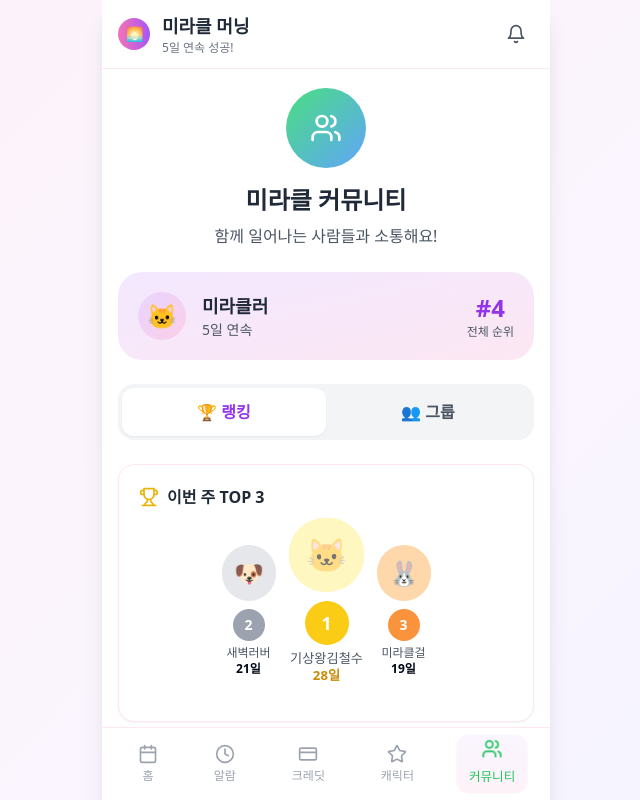
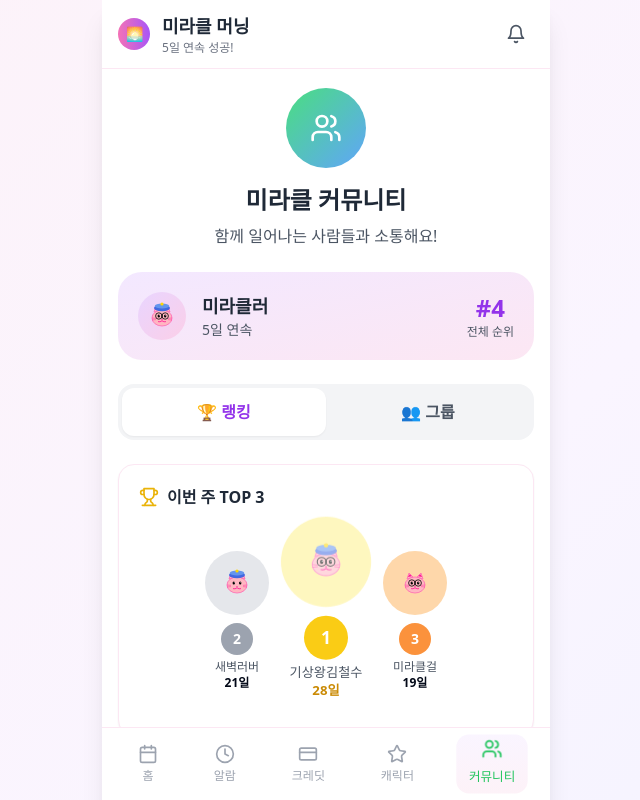
Before and after one commit to kimdevv/miracle-mornings-crew, a React (Vite) app: page / in a window 1280 px wide. Both pictures are taken after a click on the button "커뮤니티". Shown: the top 800 px of the page, without its empty margins (314-954 px from the left). Built offline with nearby package versions, Linux system fonts and the light colour scheme.

Commit message:
Fix: Update character display
Updated character display to use the character from the character customization tab instead of emojis.

```diff
--- a/src/components/Community.tsx
+++ b/src/components/Community.tsx
@@ -9,13 +9,68 @@ const Community = ({ user }: CommunityProps) => {
   const [activeTab, setActiveTab] = useState('ranking');
   const [selectedPlayer, setSelectedPlayer] = useState(null);
 
+  // 캐릭터 렌더링 함수
+  const renderCharacter = (character: any, size: number = 40) => (
+    <svg width={size} height={size} viewBox="0 0 100 100">
+      <g>
+        {/* 고양이 얼굴 */}
+        <ellipse cx="50" cy="55" rx="25" ry="20" fill="#FFB6C1" stroke="#FF69B4" strokeWidth="2"/>
+
+        {/* 귀 */}
+        <path d="M30 40 L35 25 L45 35 Z" fill="#FFB6C1" stroke="#FF69B4" strokeWidth="2"/>
+        <path d="M70 40 L65 25 L55 35 Z" fill="#FFB6C1" stroke="#FF69B4" strokeWidth="2"/>
+        <path d="M32 35 L37 28 L42 33 Z" fill="#FF1493"/>
+        <path d="M68 35 L63 28 L58 33 Z" fill="#FF1493"/>
+
+        {/* 눈 */}
+        <ellipse cx="42" cy="50" rx="3" ry="4" fill="#000"/>
+        <ellipse cx="58" cy="50" rx="3" ry="4" fill="#000"/>
+        <ellipse cx="43" cy="49" rx="1" ry="1" fill="#FFF"/>
+        <ellipse cx="59" cy="49" rx="1" ry="1" fill="#FFF"/>
+
+        {/* 코 */}
+        <path d="M48 58 L52 58 L50 62 Z" fill="#FF1493"/>
+
+        {/* 입 */}
+        <path d="M50 62 Q45 66 40 64" stroke="#FF1493" strokeWidth="2" fill="none"/>
+        <path d="M50 62 Q55 66 60 64" stroke="#FF1493" strokeWidth="2" fill="none"/>
+
+        {/* 수염 */}
+        <line x1="25" y1="55" x2="35" y2="56" stroke="#FF1493" strokeWidth="1"/>
+        <line x1="25" y1="60" x2="35" y2="59" stroke="#FF1493" strokeWidth="1"/>
+        <line x1="75" y1="55" x2="65" y2="56" stroke="#FF1493" strokeWidth="1"/>
+        <line x1="75" y1="60" x2="65" y2="59" stroke="#FF1493" strokeWidth="1"/>
+
+        {/* 장착된 아이템들 */}
+        {character && character.accessories && character.accessories.includes('hat') && (
+          <>
+            <ellipse cx="50" cy="30" rx="20" ry="8" fill="#4169E1"/>
+            <ellipse cx="50" cy="25" rx="18" ry="6" fill="#6495ED"/>
+            <circle cx="50" cy="20" r="4" fill="#FFD700"/>
+          </>
+        )}
+
+        {character && character.accessories && character.accessories.includes('glasses') && (
+          <>
+            <circle cx="42" cy="50" r="8" fill="none" stroke="#000" strokeWidth="2"/>
+            <circle cx="58" cy="50" r="8" fill="none" stroke="#000" strokeWidth="2"/>
+            <line x1="50" y1="48" x2="50" y2="52" stroke="#000" strokeWidth="2"/>
+          </>
+        )}
+      </g>
+    </svg>
+  );
+
   // 임시 랭킹 데이터 with character info
   const rankingData = [
     {
       id: 1,
       name: '기상왕김철수',
       streak: 28,
-      character: '🐱',
+      character: {
+        type: 'cat',
+        accessories: ['hat', 'glasses']
+      },
       items: {
         hats: [{ name: '왕관', equipped: true }],
         accessories: [{ name: '선글라스', equipped: true }],
@@ -26,7 +81,10 @@ const Community = ({ user }: CommunityProps) => {
       id: 2,
       name: '새벽러버',
       streak: 21,
-      character: '🐶',
+      character: {
+        type: 'cat',
+        accessories: ['hat']
+      },
       items: {
         hats: [{ name: '야구모자', equipped: true }],
         accessories: [{ name: '목걸이', equipped: true }],
@@ -37,7 +95,10 @@ const Community = ({ user }: CommunityProps) => {
       id: 3,
       name: '미라클걸',
       streak: 19,
-      character: '🐰',
+      character: {
+        type: 'cat',
+        accessories: ['glasses']
+      },
       items: {
         hats: [{ name: '비니', equipped: true }],
         accessories: [{ name: '리본', equipped: true }],
@@ -48,7 +109,7 @@ const Community = ({ user }: CommunityProps) => {
       id: 4,
       name: user.name,
       streak: user.consecutiveDays,
-      character: '🐱',
+      character: user.character,
       items: {
         hats: [{ name: '야구모자', equipped: true }],
         accessories: [{ name: '안경', equipped: true }],
@@ -100,12 +161,6 @@ const Community = ({ user }: CommunityProps) => {
     }
   };
 
-  const renderCharacterEmoji = (character: string) => (
-    <div className="w-12 h-12 bg-gradient-to-br from-purple-200 to-pink-200 rounded-full flex items-center justify-center">
-      <span className="text-2xl">{character}</span>
-    </div>
-  );
-
   const renderPlayerModal = (player: any) => (
     <div className="fixed inset-0 bg-black bg-opacity-50 flex items-center justify-center z-50 p-4">
       <div className="bg-white rounded-3xl p-6 max-w-sm w-full max-h-[80vh] overflow-y-auto">
@@ -122,7 +177,7 @@ const Community = ({ user }: CommunityProps) => {
         {/* 캐릭터 */}
         <div className="text-center mb-6">
           <div className="w-24 h-24 bg-gradient-to-br from-purple-200 to-pink-200 rounded-full flex items-center justify-center mx-auto mb-3">
-            <span className="text-4xl">{player.character}</span>
+            {renderCharacter(player.character, 60)}
           </div>
           <p className="text-lg font-bold text-gray-800">{player.name}</p>
           <p className="text-sm text-gray-600">{player.streak}일 연속 성공</p>
@@ -210,7 +265,9 @@ const Community = ({ user }: CommunityProps) => {
       {/* 내 프로필 카드 */}
       <div className="bg-gradient-to-br from-purple-100 to-pink-100 rounded-3xl p-5">
         <div className="flex items-center space-x-4">
-          {renderCharacterEmoji('🐱')}
+          <div className="w-12 h-12 bg-gradient-to-br from-purple-200 to-pink-200 rounded-full flex items-center justify-center">
+            {renderCharacter(user.character, 40)}
+          </div>
 
           <div className="flex-1">
             <h3 className="font-bold text-gray-800 text-lg">{user.name}</h3>
@@ -261,7 +318,7 @@ const Community = ({ user }: CommunityProps) => {
               {/* 2등 */}
               <div className="text-center" onClick={() => setSelectedPlayer(rankingData[1])}>
                 <div className="bg-gray-200 rounded-full p-3 mb-2 cursor-pointer hover:bg-gray-300 transition-all">
-                  <span className="text-2xl">🐶</span>
+                  {renderCharacter(rankingData[1].character, 40)}
                 </div>
                 <div className="bg-gray-400 text-white rounded-full w-8 h-8 flex items-center justify-center mx-auto mb-1 text-sm font-bold">2</div>
                 <p className="text-xs text-gray-600">새벽러버</p>
@@ -271,7 +328,7 @@ const Community = ({ user }: CommunityProps) => {
               {/* 1등 */}
               <div className="text-center transform scale-110" onClick={() => setSelectedPlayer(rankingData[0])}>
                 <div className="bg-yellow-200 rounded-full p-4 mb-2 animate-pulse cursor-pointer hover:bg-yellow-300 transition-all">
-                  <span className="text-3xl">🐱</span>
+                  {renderCharacter(rankingData[0].character, 50)}
                 </div>
                 <div className="bg-yellow-400 text-white rounded-full w-10 h-10 flex items-center justify-center mx-auto mb-1 font-bold">1</div>
                 <p className="text-xs text-gray-600">기상왕김철수</p>
@@ -281,7 +338,7 @@ const Community = ({ user }: CommunityProps) => {
               {/* 3등 */}
               <div className="text-center" onClick={() => setSelectedPlayer(rankingData[2])}>
                 <div className="bg-orange-200 rounded-full p-3 mb-2 cursor-pointer hover:bg-orange-300 transition-all">
-                  <span className="text-2xl">🐰</span>
+                  {renderCharacter(rankingData[2].character, 40)}
                 </div>
                 <div className="bg-orange-400 text-white rounded-full w-8 h-8 flex items-center justify-center mx-auto mb-1 text-sm font-bold">3</div>
                 <p className="text-xs text-gray-600">미라클걸</p>
@@ -315,7 +372,9 @@ const Community = ({ user }: CommunityProps) => {
                       {index + 1}
                     </div>
 
-                    {renderCharacterEmoji(player.character)}
+                    <div className="w-12 h-12 bg-gradient-to-br from-purple-200 to-pink-200 rounded-full flex items-center justify-center">
+                      {renderCharacter(player.character, 40)}
+                    </div>
 
                     <div>
                       <div className="flex items-center space-x-2">
@@ -475,7 +534,9 @@ const Community = ({ user }: CommunityProps) => {
                     <div key={member.id} className="flex items-center justify-between p-3 bg-gray-50 rounded-xl">
                       <div className="flex items-center space-x-3">
                         <div className="relative">
-                          {renderCharacterEmoji('🐱')}
+                          <div className="w-12 h-12 bg-gradient-to-br from-purple-200 to-pink-200 rounded-full flex items-center justify-center">
+                            {renderCharacter(user.character, 40)}
+                          </div>
                           <div className={`absolute -bottom-1 -right-1 w-3 h-3 rounded-full ${
                             member.online ? 'bg-green-400' : 'bg-gray-400'
                           }`}></div>
@@ -524,7 +585,9 @@ const Community = ({ user }: CommunityProps) => {
 
                 <div className="space-y-3">
                   <div className="flex items-center space-x-3 p-3 bg-green-50 rounded-xl">
-                    <span className="text-2xl">🐶</span>
+                    <div className="w-8 h-8 bg-gradient-to-br from-purple-200 to-pink-200 rounded-full flex items-center justify-center">
+                      {renderCharacter({ type: 'cat', accessories: ['hat'] }, 24)}
+                    </div>
                     <div className="flex-1">
                       <p className="text-sm"><strong>의대생김철수</strong>님이 21일 연속 기상을 달성했어요!</p>
                       <p className="text-xs text-gray-500">30분 전</p>
--- a/src/components/MainDashboard.tsx
+++ b/src/components/MainDashboard.tsx
@@ -18,12 +18,8 @@ const MainDashboard = ({ user, setUser }: MainDashboardProps) => {
   const todaySuccessUsers = todayParticipants - todayFailures;
   const expectedReward = todaySuccessUsers > 0 ? Math.floor(totalFailureAmount / todaySuccessUsers) : 0;
 
-  return (
-    <div className="px-4 py-6 space-y-6">
-      {/* 메인 캐릭터 카드 */}
-      <div className="bg-gradient-to-br from-pink-100 to-purple-100 rounded-3xl p-6 text-center">
-        <div className="w-32 h-32 mx-auto mb-4 bg-gradient-to-br from-pink-200 to-purple-200 rounded-full flex items-center justify-center">
-          {/* 귀여운 고양이 캐릭터 SVG */}
+  // 캐릭터 렌더링 함수
+  const renderCharacter = (character: any) => (
     <svg width="80" height="80" viewBox="0 0 100 100" className="animate-bounce">
       <g>
         {/* 고양이 얼굴 */}
@@ -54,12 +50,32 @@ const MainDashboard = ({ user, setUser }: MainDashboardProps) => {
         <line x1="75" y1="55" x2="65" y2="56" stroke="#FF1493" strokeWidth="1"/>
         <line x1="75" y1="60" x2="65" y2="59" stroke="#FF1493" strokeWidth="1"/>
 
-              {/* 모자 (액세서리) */}
+        {/* 장착된 아이템들 */}
+        {character.accessories.includes('hat') && (
+          <>
             <ellipse cx="50" cy="30" rx="20" ry="8" fill="#4169E1"/>
             <ellipse cx="50" cy="25" rx="18" ry="6" fill="#6495ED"/>
             <circle cx="50" cy="20" r="4" fill="#FFD700"/>
+          </>
+        )}
+
+        {character.accessories.includes('glasses') && (
+          <>
+            <circle cx="42" cy="50" r="8" fill="none" stroke="#000" strokeWidth="2"/>
+            <circle cx="58" cy="50" r="8" fill="none" stroke="#000" strokeWidth="2"/>
+            <line x1="50" y1="48" x2="50" y2="52" stroke="#000" strokeWidth="2"/>
+          </>
+        )}
       </g>
     </svg>
+  );
+
+  return (
+    <div className="px-4 py-6 space-y-6">
+      {/* 메인 캐릭터 카드 */}
+      <div className="bg-gradient-to-br from-pink-100 to-purple-100 rounded-3xl p-6 text-center">
+        <div className="w-32 h-32 mx-auto mb-4 bg-gradient-to-br from-pink-200 to-purple-200 rounded-full flex items-center justify-center">
+          {renderCharacter(user.character)}
         </div>
 
         <h2 className="text-xl font-bold text-gray-800 mb-2">
```
Lines whose indentation alone changed are shown as unchanged.
